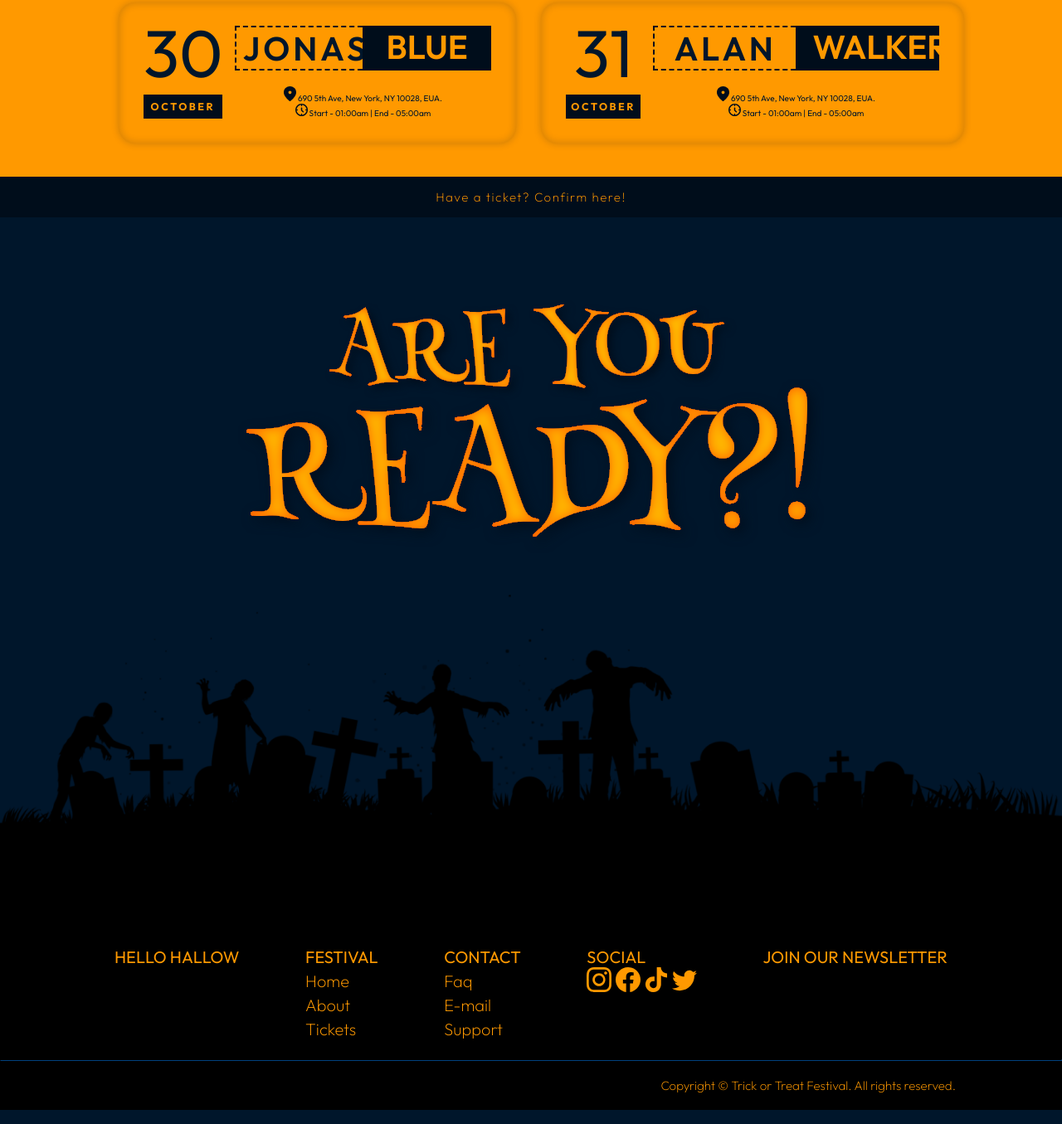
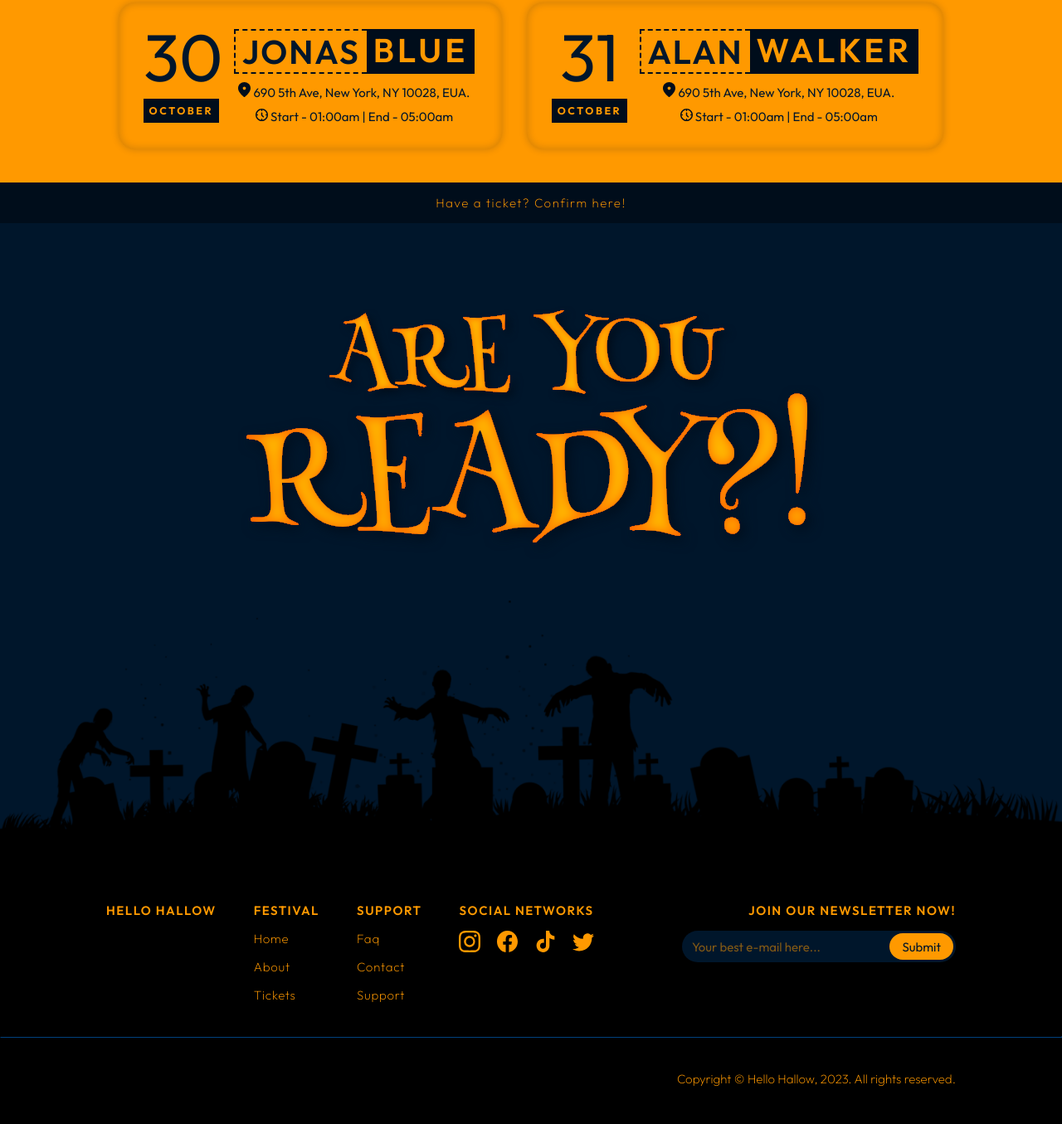
Before and after one commit to evelynlacerda/trickortreat, a plain HTML site: page index.html in a window 1280 px wide. Shown: the part 1790-3145 px from the top of the page at 83% size. Drawn offline with Linux system fonts and the light colour scheme.

Commit message:
Final commit

```diff
--- a/assets/css/style.css
+++ b/assets/css/style.css
@@ -205,7 +205,7 @@ body {
     display: flex;
     flex-direction: column;
     width: 25%;
-    padding: 0 0 2em 2em;
+    padding: .5em 0 0 2em;
 }
 
 .day {
@@ -221,28 +221,31 @@ body {
     letter-spacing: .2em;
 }
 
-.info_show {
+.info {
     display: flex;
     flex-direction: column;
+    align-items: center;
     width: 100%;
     padding: 0 2em 2em 1.5em;
+    gap: 1em;
 }
 
 .singer {
     display: flex;
+    justify-content: center;
     width: 100%;
-    margin: auto;
+    margin-top: 2.2em;
 }
 
 .singer_1, .singer_2 {
     font-size: 4em;
     font-weight: 600;
     text-transform: uppercase;
-    width: 50%;
+    width: auto;
 }
 
 .singer_1 {
-    letter-spacing: .1em;
+    letter-spacing: .05em;
     border-width: .05em 0 .05em .05em;
     border-style: dashed;
     border-color: var(--dark-color);
@@ -253,10 +256,15 @@ body {
 .singer_2 {
     background-color: var(--dark-color);
     color: var(--secondary-color);
-    padding: 0 .5em;
-    letter-spacing: auto;
+    padding: 0 .2em;
+    letter-spacing: .1em;
 }
 
+.local, .hour {
+    width: 100%;
+    font-size: 1.5em;
+    vertical-align: center;
+}
 
 /* IMAGENS FOOTER */
 .imgfooter {
@@ -270,52 +278,113 @@ body {
 .ready {
     display: flex;
     justify-content: center;
+    max-width: 1024px;
+    margin: auto;
 }
 
 /* LINKS DO RODAPÉ */
-.final {
+.footer {
     display: flex;
     flex-direction: column;
-    justify-content: center;
-    margin: auto;
-    padding: 2em 0;
-    gap: 2em;
-    background-color: #000;
+    background-color: black;
+    gap: 4em;
 }
 
-.footone {
+#footer_content {
     display: flex;
     justify-content: space-between;
-    padding: 2em .5em 0;
+    max-width: 1024px;
     width: 100%;
-    height: auto;
-    max-width: 1024px;
     margin: auto;
-    font-size: 2em;
 }
 
-.footone p {
-    text-transform: uppercase;
-    font-weight: 500;
+.footer_links {
+    display: flex;
+    justify-content: flex-start;
+    gap: 3em;
+    font-size: 1.5em;
 }
 
-.footerlinks li {
-    margin-bottom: .2em;
+.namelist, .titlelink {
+    font-weight: 600;
+    text-transform: uppercase;
+    letter-spacing: .1em;
 }
 
-.footerlinks a {
+.content_links {
+    display: flex;
+    flex-direction: column;
+    justify-content: flex-start;
+    width: auto;
+    gap: 1em;
+}
+
+.content_links a {
     font-weight: 300;
+    letter-spacing: .05em;
+}
+
+.socialicons {
+    display: flex;
+    justify-content: space-between;
+}
+
+.socialicons img {
+    width: 1.7em;
+}
+
+.newsletter {
+    display: flex;
+    flex-direction: column;
+    align-items: flex-end;
+    gap: 1em;
+    font-size: 1.5em;
+}
+
+.form {
+    display: flex;
+    justify-content: space-between;
+    height: 2.5em;
+    width: 22em;
+    border-radius: var(--border-radius);
+    background-color: var(--primary-color);
+    padding: .2em .2em .2em .8em;
+}
+
+input {
+    outline: none;
+    border: none;
+    background: transparent;
+}
+
+input::placeholder {
+    color: var(--secondary-color);
+    opacity: 50%;
+}
+
+.form button {
+    background-color: var(--secondary-color);
+    outline: none;
+    border-style: none;
+    border-radius: var(--border-radius);
+    padding: 0 1em;
+    color: var(--primary-color);
+}
+
+button:hover {
+    background-color: var(--active-color);
 }
 
 hr {
     border-color: var(--primary-color);
 }
 
-.foottwo {
+.footer_copy {
     text-align: end;
     max-width: 1024px;
     width: 100%;
     margin: auto;
     font-size: 1.5em;
     font-weight: 300;
+    padding-bottom: 3em;
 }
--- a/index.html
+++ b/index.html
@@ -69,15 +69,15 @@
                             <p class="day">30</p>
                             <p class="month">october</p>
                         </div>
-                        <div class="info_show">
+                        <div class="info">
                             <div class="singer">
                                 <p class="singer_1">jonas</p>
                                 <p class="singer_2">blue</p>
                             </div>
-                            <p class="local"><img src="assets/icon/location.svg" alt="Local Icon"> 690 5th Ave, New
-                                York, NY 10028, EUA.</p>
-                            <p class="hour"><img src="assets/icon/hour.svg" alt="Hour Icon"> Start - 01:00am | End -
-                                05:00am</p>
+                            <p class="local"><img src="assets/icon/location.svg" alt="Local Icon" width="15em"> 690 5th
+                                Ave, New York, NY 10028, EUA.</p>
+                            <p class="hour"><img src="assets/icon/hour.svg" alt="Hour Icon" width="15em"> Start -
+                                01:00am | End - 05:00am</p>
                         </div>
                     </div>
 
@@ -86,15 +86,15 @@
                             <p class="day">31</p>
                             <p class="month">october</p>
                         </div>
-                        <div class="info_show">
+                        <div class="info">
                             <div class="singer">
                                 <p class="singer_1">alan</p>
                                 <p class="singer_2">walker</p>
                             </div>
-                            <p class="local"><img src="assets/icon/location.svg" alt="Local Icon"> 690 5th Ave, New
-                                York, NY 10028, EUA.</p>
-                            <p class="hour"><img src="assets/icon/hour.svg" alt="Hour Icon"> Start - 01:00am | End -
-                                05:00am</p>
+                            <p class="local"><img src="assets/icon/location.svg" alt="Local Icon" width="15em"> 690 5th
+                                Ave, New York, NY 10028, EUA.</p>
+                            <p class="hour"><img src="assets/icon/hour.svg" alt="Hour Icon" width="15em"> Start -
+                                01:00am | End - 05:00am</p>
                         </div>
                     </div>
                 </div>
@@ -113,12 +113,16 @@
     </container>
 
     <!-- LINKS DO RODAPÉ -->
-    <footer class="final">
-        <div class="footone">
-            <p>hello hallow</p>
-            <ul class=footerlinks>
-                <li>
-                    <p>festival</p>
+    <footer class="footer">
+
+        <div id="footer_content">
+            <div class="footer_links">
+                <p class="namelist">
+                    Hello Hallow
+                </p>
+                <ul class="content_links">
+                    <li class="titlelink">
+                        Festival
                     </li>
                     <li>
                         <a href="">Home</a>
@@ -130,39 +134,47 @@
                         <a href="">Tickets</a>
                     </li>
                 </ul>
-
-            <ul class=footerlinks>
-                <li>
-                    <p>contact</p>
+                <ul class="content_links">
+                    <li class="titlelink">
+                        Support
                     </li>
                     <li>
                         <a href="">Faq</a>
                     </li>
                     <li>
-                    <a href="">E-mail</a>
+                        <a href="">Contact</a>
                     </li>
                     <li>
                         <a href="">Support</a>
                     </li>
                 </ul>
-
-            <div class="sociallink">
-                <p>social</p>
-                <div class="icons">
-                    <a href=""><img src="assets/icon/instagram.svg" alt="Instagram"></a>
+                <div class="content_links">
+                    <p class="titlelink">
+                        Social Networks
+                    </p>
+                    <div class="socialicons">
+                        <a href=""><img src="assets/icon/instagram.svg" alt="instagram"></a>
                         <a href=""><img src="assets/icon/facebook.svg" alt="Facebook"></a>
-                    <a href=""><img src="assets/icon/tiktok.svg" alt="Tiktok"></a>
+                        <a href=""><img src="assets/icon/tiktok.svg" alt="tiktok"></a>
                         <a href=""><img src="assets/icon/twitter.svg" alt="Twitter"></a>
                     </div>
                 </div>
+            </div>
 
-            <div class="news">
-                <p>join our newsletter</p>
+            <div class="newsletter">
+                <p class="namelist">
+                    Join our newsletter now!
+                </p>
+                <form class="form">
+                    <input type="text" id="email" placeholder="Your best e-mail here...">
+                    <button>Submit</button>
+                </form>
             </div>
         </div>
+
         <hr>
-        <p class="foottwo">Copyright © Trick or Treat Festival. All rights reserved.</p>
+
+            <p class="footer_copy">Copyright © Hello Hallow, 2023. All rights reserved.</p>
     </footer>
 </body>
-
 </html>
```
Lines whose indentation alone changed are shown as unchanged.
